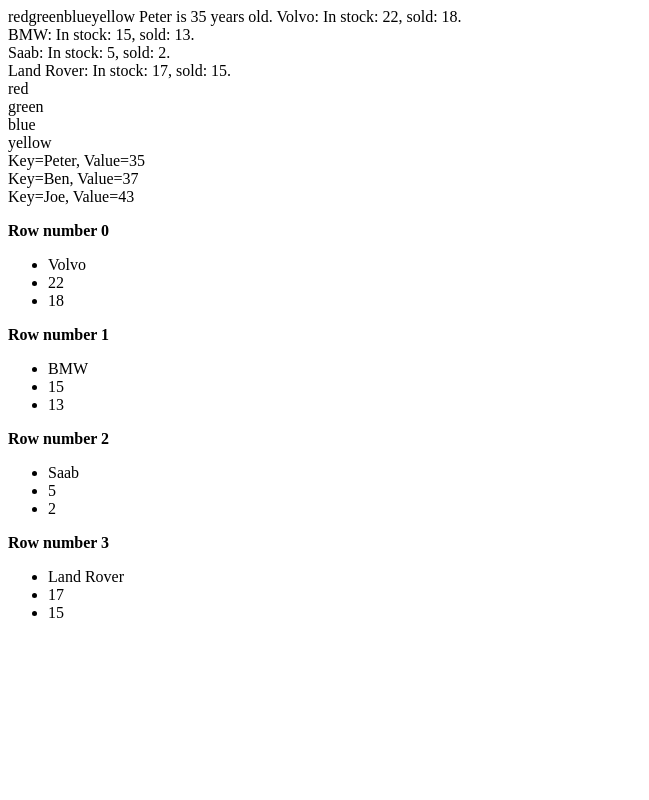
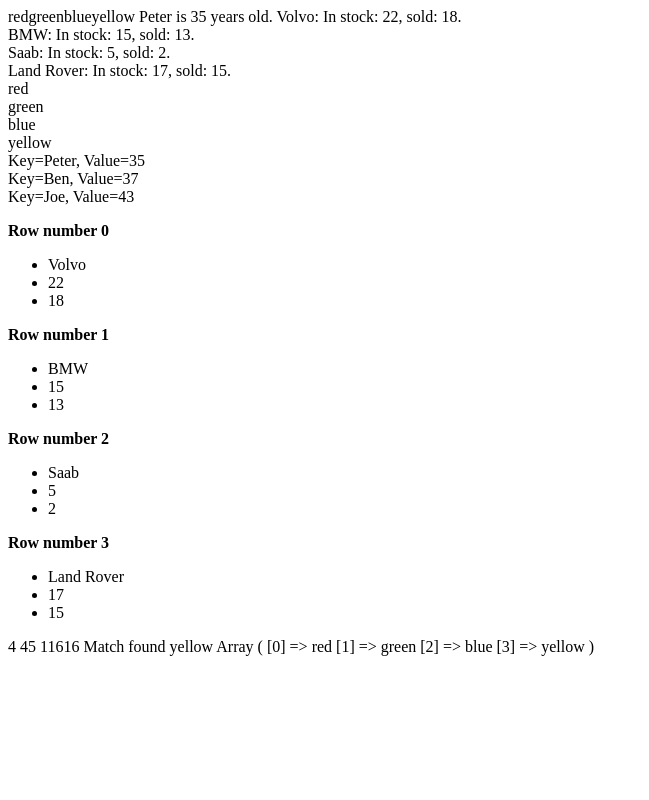
Before and after one commit to karianmash/learning-php, a PHP site: page /5.arrays.php in a window 1280 px wide. Shown: the whole page, without its empty margins (0-649 px from the left). Run offline with PHP 8.4, Linux system fonts and the light colour scheme.

Commit message:
Covered some array functions

```diff
--- a/5.arrays.php
+++ b/5.arrays.php
@@ -81,3 +81,76 @@
     echo "</ul>";
 }
 ?>
+
+<!-- Sorting arrays -->
+<!-- sort() - sort arrays in ascending order -->
+<!-- rsort() - sort arrays in descending order -->
+<!-- asort() - sort associative arrays in ascending order, according to the value -->
+<!-- ksort() - sort associative arrays in ascending order, according to the key -->
+<!-- arsort() - sort associative arrays in descending order, according to the value -->
+<!-- krsort() - sort associative arrays in descending order, according to the key -->
+<?php
+$numbers = array(4, 6, 2, 22, 11);
+sort($numbers);
+
+$age = array("Peter" => "35", "Ben" => "37", "Joe" => "43");
+asort($age);
+?>
+<!-- --------------------------------------------------------------------- -->
+
+<!-- Array functions -->
+<!-- --------------------------------------------------------------------- -->
+
+<!-- count() - return the number of elements in an array -->
+<?php
+$colors = array("red", "green", "blue", "yellow");
+echo count($colors);
+?>
+
+<!-- array_sum() - return the sum of the values in an array -->
+<?php
+$numbers = array(4, 6, 2, 22, 11);
+echo array_sum($numbers);
+?>
+
+<!-- array_product() - return the product of the values in an array -->
+<?php
+$numbers = array(4, 6, 2, 22, 11);
+echo array_product($numbers);
+?>
+
+<!-- array_reverse() - return an array in the reverse order -->
+<?php
+$colors = array("red", "green", "blue", "yellow");
+$reversed = array_reverse($colors);
+?>
+
+<!-- in_array() - check if a value exists in an array -->
+<?php
+$colors = array("red", "green", "blue", "yellow");
+if (in_array("red", $colors)) {
+    echo "Match found";
+} else {
+    echo "Match not found";
+}
+?>
+
+<!-- array_rand() - return a random key from an array -->
+<?php
+$colors = array("red", "green", "blue", "yellow");
+$randomIndex = array_rand($colors);
+echo $colors[$randomIndex];
+?>
+
+<!-- array_unique() - remove duplicate values from an array -->
+<?php
+$colors = array("red", "green", "blue", "yellow", "red");
+print_r(array_unique($colors));
+?>
+
+<!-- array_merge() - merge one or more arrays -->
+<?php
+$color1 = array("red", "green");
+$color2 = array("blue", "yellow");
+$color3 = array("purple", "orange");
+$merged = array_merge($color1, $color2, $color3);
```
